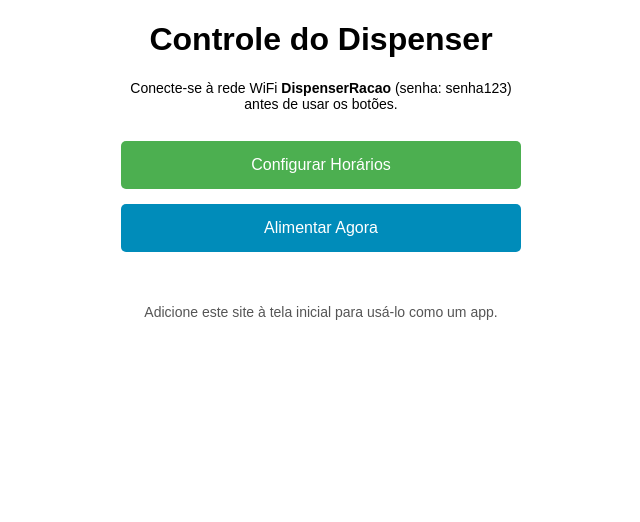
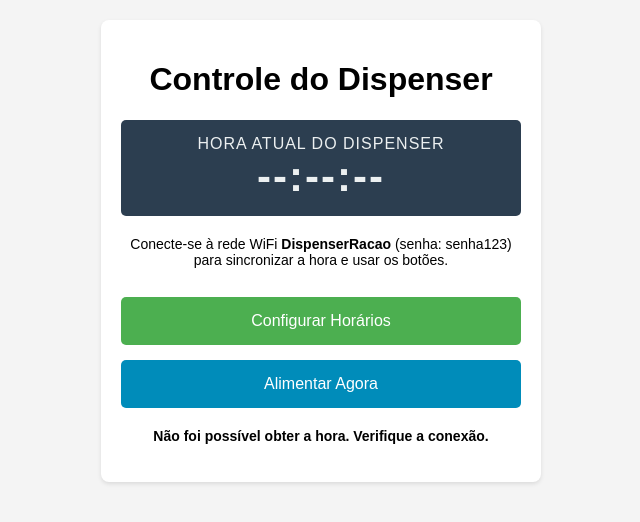
Before and after one commit to MatAlvess/dispenser-racao, a plain HTML site: page index.html in a window 1280 px wide. Shown: the whole page, without its empty margins (319-959 px from the left). Drawn offline with Linux system fonts and the light colour scheme; no server answers.

Commit message:
Hora_dispenser

```diff
--- a/index.html
+++ b/index.html
@@ -6,35 +6,53 @@
   <title>Dispenser de Ração</title>
   <link rel="manifest" href="manifest.json">
   <style>
-    body { font-family: Arial, sans-serif; text-align: center; margin: 20px; }
-    .container { max-width: 400px; margin: auto; }
+    body { font-family: Arial, sans-serif; text-align: center; margin: 20px; background-color: #f4f4f4; }
+    .container { max-width: 400px; margin: auto; background-color: #fff; padding: 20px; border-radius: 8px; box-shadow: 0 2px 4px rgba(0,0,0,0.1); }
     button {
+      padding: 15px; background: #4CAF50; color: white; border: none; cursor: pointer;
+      width: 100%; margin-top: 15px; font-size: 16px; border-radius: 5px;
+    }
+    #btn-alimentar { background-color: #008CBA; }
+    p { font-size: 14px; }
+    #status { margin-top: 20px; font-weight: bold; min-height: 20px; }
+
+    /* *** NOVO ESTILO PARA O RELÓGIO *** */
+    .clock-container {
+      background-color: #2c3e50;
+      color: #ecf0f1;
       padding: 15px;
-      background: #4CAF50;
-      color: white;
-      border: none;
-      cursor: pointer;
-      width: 100%;
-      margin-top: 15px;
+      border-radius: 5px;
+      margin-bottom: 20px;
+    }
+    .clock-container h2 {
+      margin: 0;
       font-size: 16px;
-      border-radius: 5px;
+      font-weight: normal;
+      letter-spacing: 1px;
     }
-    #btn-alimentar { background-color: #008CBA; } /* Cor diferente para o botão de alimentar */
-    p { font-size: 14px; }
-    #status { margin-top: 20px; font-weight: bold; }
+    #rtc-clock {
+      font-size: 42px;
+      font-weight: bold;
+      letter-spacing: 2px;
+    }
+
   </style>
 </head>
 <body>
   <div class="container">
     <h1>Controle do Dispenser</h1>
-    <p>Conecte-se à rede WiFi <b>DispenserRacao</b> (senha: senha123) antes de usar os botões.</p>
+
+    <div class="clock-container">
+      <h2>HORA ATUAL DO DISPENSER</h2>
+      <div id="rtc-clock">--:--:--</div>
+    </div>
+
+    <p>Conecte-se à rede WiFi <b>DispenserRacao</b> (senha: senha123) para sincronizar a hora e usar os botões.</p>
 
     <button onclick="window.location.href='http://192.168.4.1'">Configurar Horários</button>
-
     <button id="btn-alimentar" onclick="alimentarAgora()">Alimentar Agora</button>
 
-    <p id="status"></p> <br>
-    <p style="color: #555;">Adicione este site à tela inicial para usá-lo como um app.</p>
+    <p id="status"></p>
   </div>
 
   <script>
@@ -42,23 +60,50 @@
       navigator.serviceWorker.register('service-worker.js');
     }
 
-    // NOVA FUNÇÃO JAVASCRIPT
+    const statusEl = document.getElementById('status');
+    const clockEl = document.getElementById('rtc-clock');
+
     function alimentarAgora() {
-      const statusEl = document.getElementById('status');
       statusEl.textContent = 'Enviando comando...';
-
-      // O fetch tenta acessar o endereço no ESP. O {mode: 'no-cors'} ajuda a evitar erros
-      // quando o browser tenta se comunicar com um IP local (o ESP) a partir de uma página da web (GitHub).
       fetch('http://192.168.4.1/alimentar', { mode: 'no-cors' })
         .then(() => {
           statusEl.textContent = 'Comando enviado com sucesso!';
-          setTimeout(() => { statusEl.textContent = ''; }, 3000); // Limpa a mensagem depois de 3 segundos
+          setTimeout(() => { statusEl.textContent = ''; }, 3000);
         })
         .catch(error => {
           console.error('Erro:', error);
-          statusEl.textContent = 'Falha ao comunicar com o dispenser. Verifique a conexão WiFi.';
+          statusEl.textContent = 'Falha ao comunicar com o dispenser.';
         });
     }
+
+    // *** NOVA FUNÇÃO PARA ATUALIZAR O RELÓGIO ***
+    function updateTime() {
+      fetch('http://192.168.4.1/time')
+        .then(response => {
+          // Verifica se a resposta da rede foi bem sucedida
+          if (!response.ok) {
+            throw new Error('Falha na rede. Verifique a conexão com o WiFi do dispenser.');
+          }
+          return response.json(); // Converte a resposta para JSON
+        })
+        .then(data => {
+          // 'data' é o objeto JSON, ex: { "time": "14:30:05" }
+          clockEl.textContent = data.time;
+          statusEl.textContent = ''; // Limpa mensagens de erro se a conexão for bem sucedida
+        })
+        .catch(error => {
+          console.error('Erro ao buscar hora:', error);
+          clockEl.textContent = '--:--:--';
+          statusEl.textContent = 'Não foi possível obter a hora. Verifique a conexão.';
+        });
+    }
+
+    // Inicia a atualização do relógio a cada segundo (1000 milissegundos)
+    setInterval(updateTime, 1000);
+
+    // Chama a função uma vez assim que a página carrega para não esperar 1 segundo
+    document.addEventListener('DOMContentLoaded', updateTime);
+
   </script>
 </body>
 </html>
```
